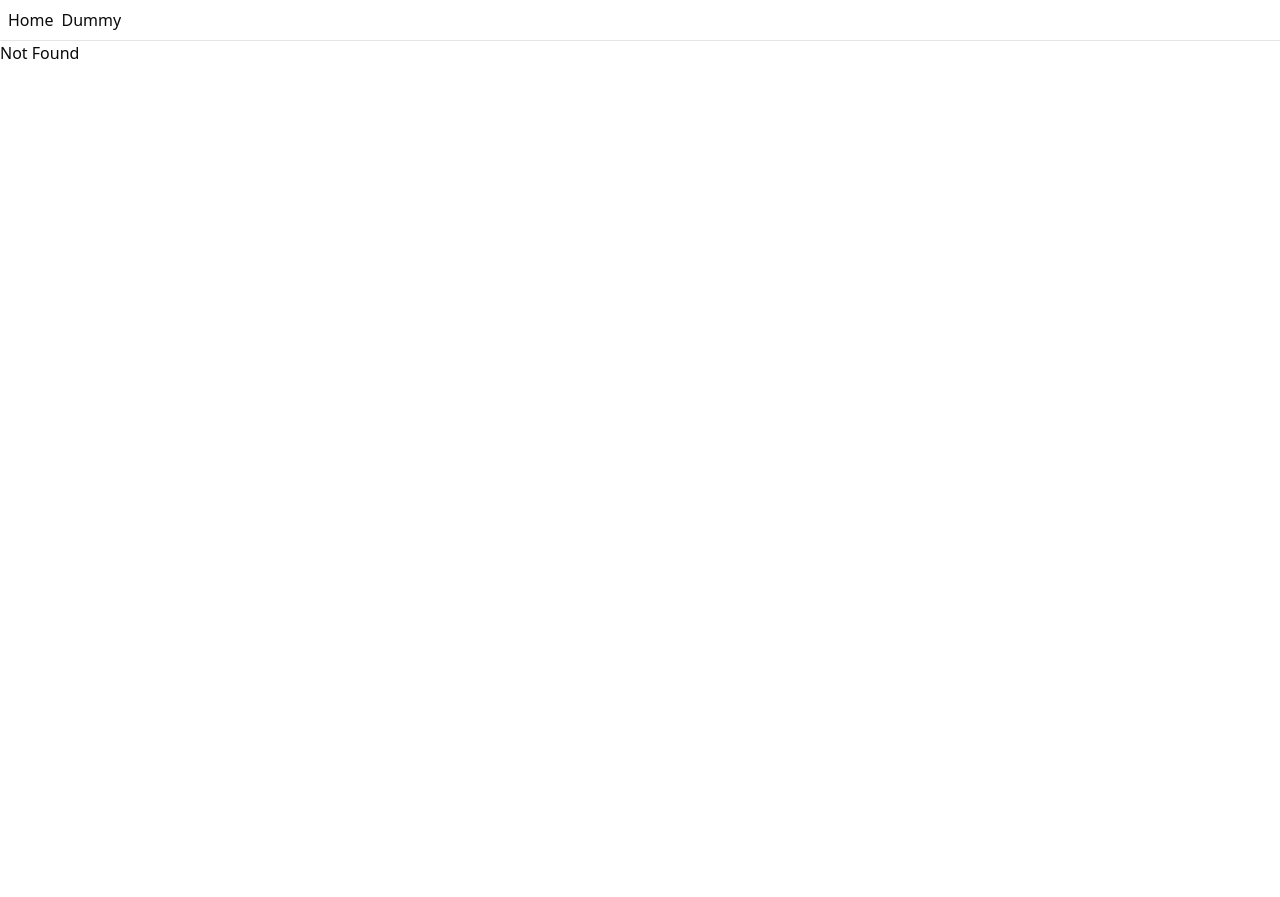
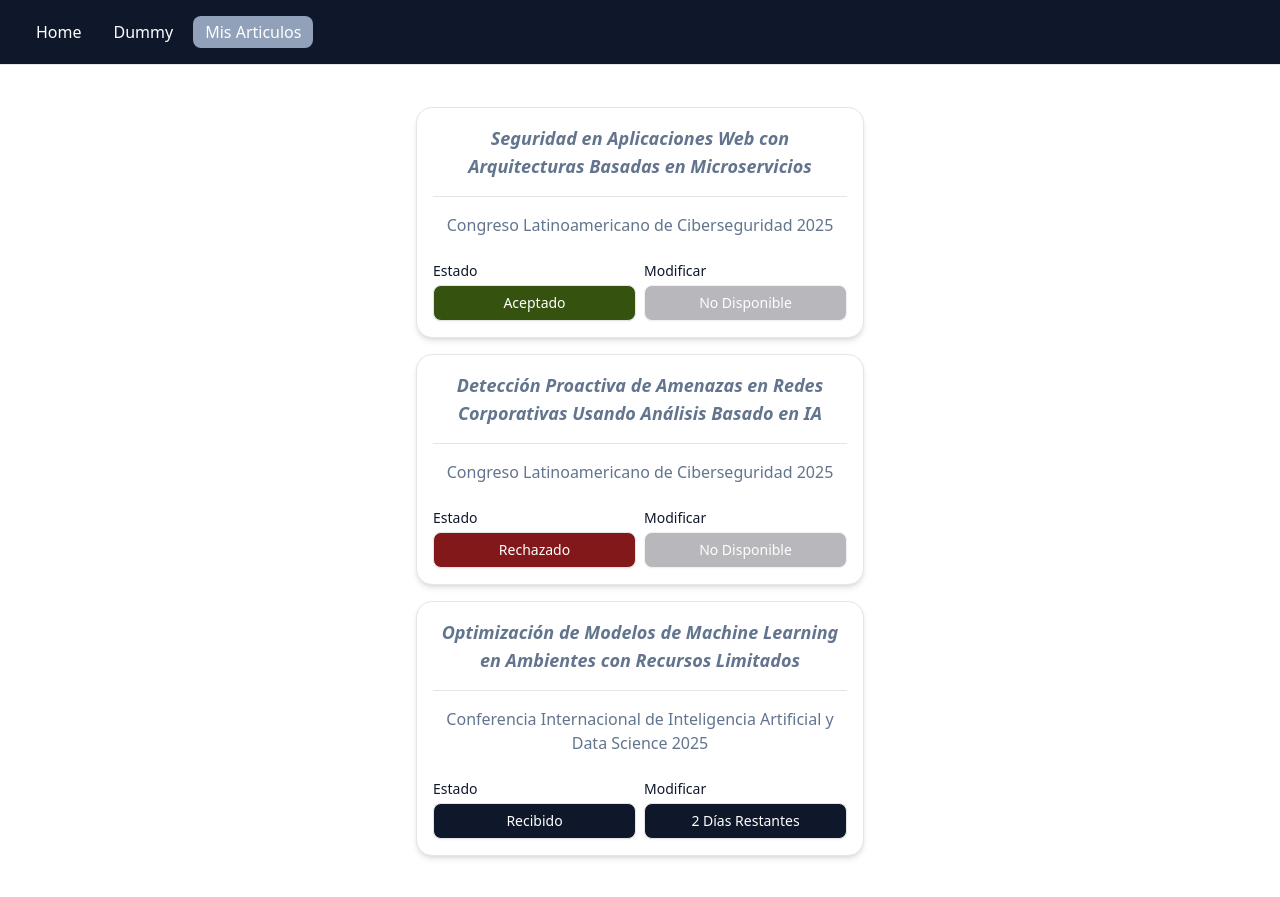
Before and after one commit to MAPAW-UNLP/comfy-chair-2025, a React (Vite) app: page /articulos in a window 1280 px wide. Before the commit this address had no page. Before the commit the page ends 800 px from the top, so only its background shows below. Built offline with nearby package versions, Linux system fonts and the light colour scheme.

Commit message:
visualizacion de articulos

```diff
--- /dev/null
+++ b/src/components/articulo/ArticuloCard.tsx
@@ -0,0 +1,89 @@
+import React, { useEffect, useState } from "react";
+import { Button } from "@/components/ui/button";
+
+export type Estado = "Aceptado" | "Recibido" | "Rechazado";
+
+export interface ArticuloCardProps {
+  titulo: string;
+  conferencia: string;
+  estado: Estado;
+  finPeriodo?: Date;
+}
+
+const estadoColor: Record<Estado, string> = {
+  Aceptado: "bg-lime-900",
+  Recibido: "bg-slate-900",
+  Rechazado: "bg-red-900",
+};
+
+function formatearTiempo(msRestante: number): string {
+  const minutosTotales = Math.floor(msRestante / (1000 * 60));
+  const horasTotales = Math.floor(msRestante / (1000 * 60 * 60));
+  const diasTotales = Math.floor(msRestante / (1000 * 60 * 60 * 24));
+
+  if (diasTotales >= 2) {
+    return `${diasTotales} Días`;
+  } else if (horasTotales >= 2) {
+    return `${horasTotales} Horas`;
+  } else {
+    return `${minutosTotales} Minutos`;
+  }
+}
+
+const ArticuloCard: React.FC<ArticuloCardProps> = ({ titulo, conferencia, estado, finPeriodo }) => {
+
+  const [tiempoRestante, setTiempoRestante] = useState<string>("");
+
+  useEffect(() => {
+    if (estado !== "Recibido" || !finPeriodo) return;
+
+    const actualizarTiempo = () => {
+      const ahora = new Date().getTime();
+      const limite = finPeriodo.getTime();
+      const diferencia = limite - ahora;
+
+      if (diferencia <= 0) {
+        setTiempoRestante("Expirado");
+      } else {
+        setTiempoRestante(formatearTiempo(diferencia));
+      }
+    };
+
+    actualizarTiempo();
+    const interval = setInterval(actualizarTiempo, 1000 * 60); // actualiza cada minuto
+    return () => clearInterval(interval);
+
+  }, [estado, finPeriodo]);
+
+  return (
+    <div className="w-full max-w-md rounded-2xl shadow-md border p-4 bg-white flex flex-col gap-4">
+      {/* Titulo y Conferencia */}
+      <h2 className="text-lg font-bold italic text-slate-500 text-center">{titulo}</h2>
+      <hr className="bg-slate-100"/>
+      <p className="text-md text-slate-500 text-center">{conferencia}</p>
+
+      {/* Contenedor de los dos botones */}
+      <div className="flex gap-2 mt-2">
+
+        {/* Boton Estado */}
+        <div className="flex-1 flex flex-col gap-1">
+          <span className="text-sm text-slate-900 font-medium text-start">Estado</span>
+          <Button variant="outline" className={`${estadoColor[estado]} text-white w-full`}>
+            {estado}
+          </Button>
+        </div>
+
+        {/* Boton Modificar */}
+        <div className="flex-1 flex flex-col gap-1">
+          <span className="text-sm text-slate-900 font-medium text-start">Modificar</span>
+          <Button variant="outline" disabled={estado !== "Recibido"} className={`w-full ${estado === "Recibido" ? "bg-slate-900 text-white" : "bg-zinc-500 text-white"}`}>
+            {estado === "Recibido" ? tiempoRestante + " Restantes" || "..." : "No Disponible"}
+          </Button>
+        </div>
+
+      </div>
+    </div>
+  );
+};
+
+export default ArticuloCard;
--- a/src/components/dummy/DummyApp.tsx
+++ b/src/components/dummy/DummyApp.tsx
@@ -1,7 +1,8 @@
 import { createDummy, getAllDummies, type Dummy } from '@/services/dummy';
-import { useEffect, useState } from 'react';
+import { useEffect, useState, type SetStateAction } from 'react';
 import { DummyItem } from './Dummy';
 import { Button } from '../ui/button';
+import { Input } from "@/components/ui/input"
 
 export const DummyApp = () => {
   const [name, setName] = useState<string>('');
@@ -23,20 +24,24 @@ export const DummyApp = () => {
   };
 
   return (
-    <div className="flex min-h-svh flex-col gap-8 items-center justify-center">
-      <form className="flex flex-col gap-3" onSubmit={handleClick}>
-        <label>Nuevo Dummy</label>
-        <input
+    <div className="flex min-h-svh flex-col gap-4 mx-4 items-center justify-center">
+      <form className="w-full max-w-md rounded-2xl shadow-md border p-4 bg-white flex flex-col gap-4" onSubmit={handleClick}>
+
+        <h2 className="text-lg font-bold italic text-slate-500 text-center">Nuevo Dummy</h2>
+        <hr className="bg-slate-100"/>
+        <Input
           value={name}
-          onChange={(e) => setName(e.target.value)}
+          onChange={(e: { target: { value: SetStateAction<string>; }; }) => setName(e.target.value)}
           type="text"
-          placeholder="Name"
+          placeholder="Nombre"
           className="border-2 border-black"
         />
-        <Button>Create Dummy</Button>
+        <Button variant="outline" className="bg-slate-900 text-white w-full">Crear Dummy</Button>
       </form>
+
+
       <div>
-        <h2 className="font-bold text-2xl">Dummies Creados</h2>
+        <h2 className="font-bold text-2xl">Dummies Creados: {dummies.length}</h2>
         <ul>
           {dummies.map((dummy) => (
             <DummyItem key={dummy.id} dummy={dummy} />
--- /dev/null
+++ b/src/components/ui/input.tsx
@@ -0,0 +1,21 @@
+import * as React from "react"
+
+import { cn } from "@/lib/utils"
+
+function Input({ className, type, ...props }: React.ComponentProps<"input">) {
+  return (
+    <input
+      type={type}
+      data-slot="input"
+      className={cn(
+        "file:text-foreground placeholder:text-muted-foreground selection:bg-primary selection:text-primary-foreground dark:bg-input/30 border-input h-9 w-full min-w-0 rounded-md border bg-transparent px-3 py-1 text-base shadow-xs transition-[color,box-shadow] outline-none file:inline-flex file:h-7 file:border-0 file:bg-transparent file:text-sm file:font-medium disabled:pointer-events-none disabled:cursor-not-allowed disabled:opacity-50 md:text-sm",
+        "focus-visible:border-ring focus-visible:ring-ring/50 focus-visible:ring-[3px]",
+        "aria-invalid:ring-destructive/20 dark:aria-invalid:ring-destructive/40 aria-invalid:border-destructive",
+        className
+      )}
+      {...props}
+    />
+  )
+}
+
+export { Input }
--- a/src/routeTree.gen.ts
+++ b/src/routeTree.gen.ts
@@ -10,11 +10,17 @@
 
 import { Route as rootRouteImport } from './routes/__root'
 import { Route as DummyRouteImport } from './routes/dummy'
+import { Route as ArticulosRouteImport } from './routes/articulos'
 import { Route as IndexRouteImport } from './routes/index'
 
 const DummyRoute = DummyRouteImport.update({
   id: '/dummy',
   path: '/dummy',
+  getParentRoute: () => rootRouteImport,
+} as any)
+const ArticulosRoute = ArticulosRouteImport.update({
+  id: '/articulos',
+  path: '/articulos',
   getParentRoute: () => rootRouteImport,
 } as any)
 const IndexRoute = IndexRouteImport.update({
@@ -25,27 +31,31 @@ const IndexRoute = IndexRouteImport.update({
 
 export interface FileRoutesByFullPath {
   '/': typeof IndexRoute
+  '/articulos': typeof ArticulosRoute
   '/dummy': typeof DummyRoute
 }
 export interface FileRoutesByTo {
   '/': typeof IndexRoute
+  '/articulos': typeof ArticulosRoute
   '/dummy': typeof DummyRoute
 }
 export interface FileRoutesById {
   __root__: typeof rootRouteImport
   '/': typeof IndexRoute
+  '/articulos': typeof ArticulosRoute
   '/dummy': typeof DummyRoute
 }
 export interface FileRouteTypes {
   fileRoutesByFullPath: FileRoutesByFullPath
-  fullPaths: '/' | '/dummy'
+  fullPaths: '/' | '/articulos' | '/dummy'
   fileRoutesByTo: FileRoutesByTo
-  to: '/' | '/dummy'
-  id: '__root__' | '/' | '/dummy'
+  to: '/' | '/articulos' | '/dummy'
+  id: '__root__' | '/' | '/articulos' | '/dummy'
   fileRoutesById: FileRoutesById
 }
 export interface RootRouteChildren {
   IndexRoute: typeof IndexRoute
+  ArticulosRoute: typeof ArticulosRoute
   DummyRoute: typeof DummyRoute
 }
 
@@ -56,6 +66,13 @@ declare module '@tanstack/react-router' {
       path: '/dummy'
       fullPath: '/dummy'
       preLoaderRoute: typeof DummyRouteImport
+      parentRoute: typeof rootRouteImport
+    }
+    '/articulos': {
+      id: '/articulos'
+      path: '/articulos'
+      fullPath: '/articulos'
+      preLoaderRoute: typeof ArticulosRouteImport
       parentRoute: typeof rootRouteImport
     }
     '/': {
@@ -70,6 +87,7 @@ declare module '@tanstack/react-router' {
 
 const rootRouteChildren: RootRouteChildren = {
   IndexRoute: IndexRoute,
+  ArticulosRoute: ArticulosRoute,
   DummyRoute: DummyRoute,
 }
 export const routeTree = rootRouteImport
--- a/src/routes/__root.tsx
+++ b/src/routes/__root.tsx
@@ -3,16 +3,20 @@ import { TanStackRouterDevtools } from '@tanstack/react-router-devtools';
 
 const RootLayout = () => (
   <>
-    <div className="p-2 flex gap-2">
-      <Link to="/" className="[&.active]:font-bold">
+    <nav className="bg-slate-900 text-white border-b px-6 py-4 text-md flex gap-2">
+      <Link to="/" className="px-3 py-1 rounded-md hover:bg-gray-400 [&.active]:bg-slate-400 [&.active]:text-white">
         Home
-      </Link>{' '}
-      <Link to="/dummy" className="[&.active]:font-bold">
+      </Link>
+      <Link to="/dummy" className="px-3 py-1 rounded-md hover:bg-gray-400 [&.active]:bg-slate-400 [&.active]:text-white">
         Dummy
       </Link>
-    </div>
-    <hr />
-    <Outlet />
+      <Link to="/articulos" className="px-3 py-1 rounded-md hover:bg-gray-400 [&.active]:bg-slate-400 [&.active]:text-white">
+        Mis Articulos
+      </Link>
+    </nav>
+    <main className="p-4">
+      <Outlet />
+    </main>
     <TanStackRouterDevtools />
   </>
 );
--- /dev/null
+++ b/src/routes/articulos.tsx
@@ -0,0 +1,31 @@
+import ArticuloCard from '@/components/articulo/ArticuloCard';
+import { createFileRoute } from '@tanstack/react-router'
+
+export const Route = createFileRoute('/articulos')({
+  component: RouteComponent,
+})
+
+function RouteComponent() {
+  return (
+    <div className="flex min-h-svh flex-col gap-4 mx-4 items-center justify-center">
+      <ArticuloCard
+          titulo={"Seguridad en Aplicaciones Web con Arquitecturas Basadas en Microservicios"}
+          conferencia={"Congreso Latinoamericano de Ciberseguridad 2025"}
+          estado={"Aceptado"}
+          finPeriodo={new Date(new Date().getTime() + 5 * 24 * 60 * 60 * 1000)} // 5 días desde ahora
+      />
+      <ArticuloCard
+          titulo={"Detección Proactiva de Amenazas en Redes Corporativas Usando Análisis Basado en IA"}
+          conferencia={"Congreso Latinoamericano de Ciberseguridad 2025"}
+          estado={"Rechazado"}
+          finPeriodo={new Date(new Date().getTime() + 1 * 24 * 60 * 60 * 1000)} // 1 día desde ahora
+      />
+      <ArticuloCard
+          titulo={"Optimización de Modelos de Machine Learning en Ambientes con Recursos Limitados"}
+          conferencia={"Conferencia Internacional de Inteligencia Artificial y Data Science 2025"}
+          estado={"Recibido"}
+          finPeriodo={new Date(new Date().getTime() + 2 * 24 * 60 * 60 * 1000 + 3 * 60 * 60 * 1000 + 30 * 60 * 1000)} // 2 días, 3 horas y 30 minutos desde ahora
+      />
+    </div>
+  );
+}
--- a/src/routes/index.tsx
+++ b/src/routes/index.tsx
@@ -6,8 +6,8 @@ export const Route = createFileRoute('/')({
 
 function Index() {
   return (
-    <div className="p-2">
-      <h3>Welcome Home!</h3>
+    <div className="flex min-h-svh flex-col items-center justify-center">
+      <h1 className="text-3xl font-bold italic text-slate-500 text-center">Bienvenido, Usuario!</h1>
     </div>
   );
 }
```
